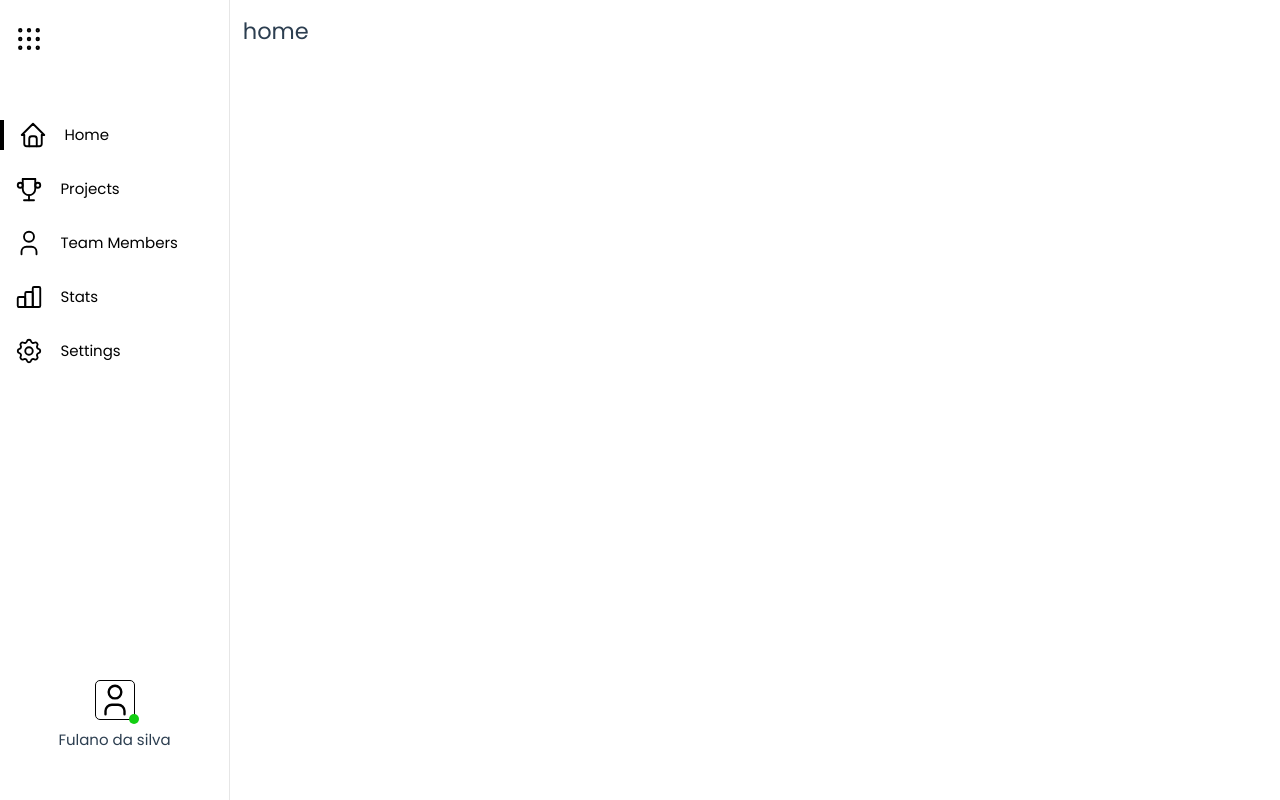
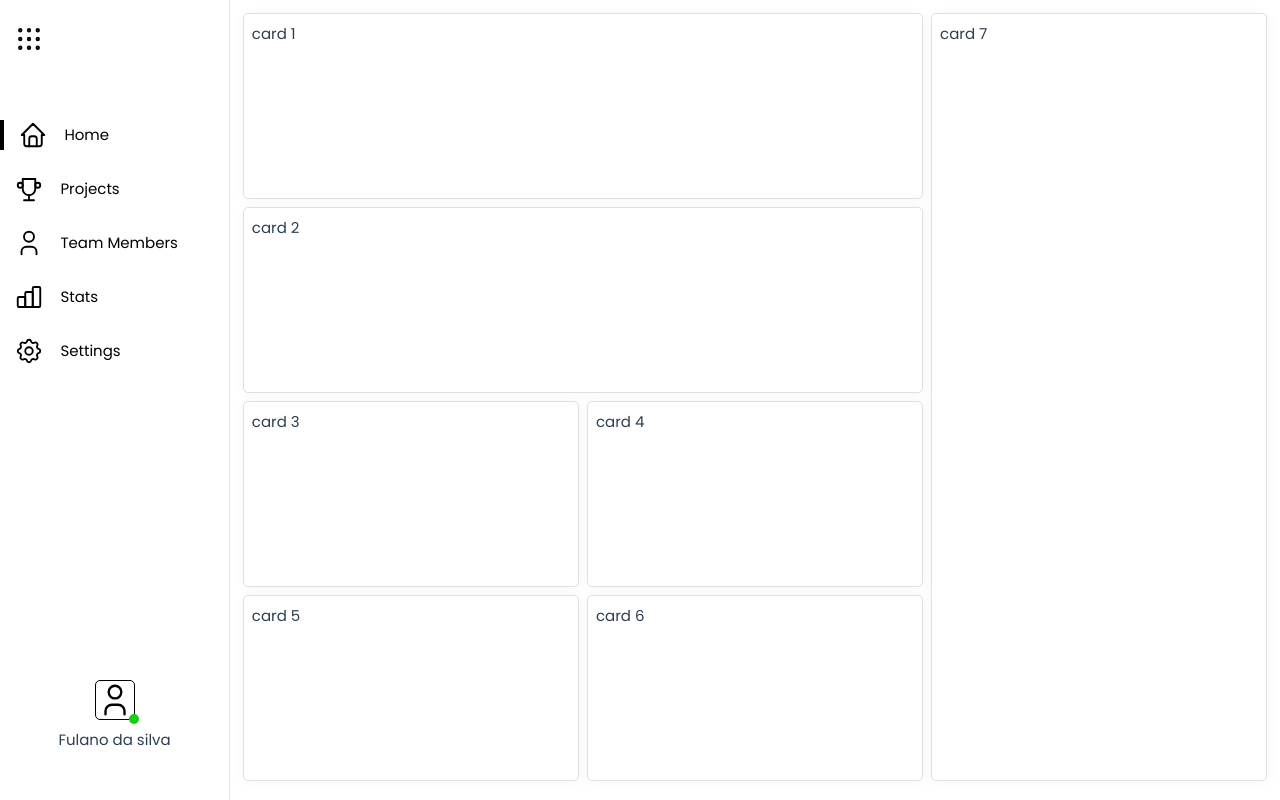
Before and after one commit to alalan55/DashBoard-vue3, a Vue app: page / in a window 1280 px wide. Built offline with nearby package versions, Linux system fonts and the light colour scheme.

Commit message:
Inicia a construção da página home

```diff
--- a/src/components/bosons/InternalLayout.vue
+++ b/src/components/bosons/InternalLayout.vue
@@ -18,7 +18,6 @@ export default {
 
 <style  scoped>
 .content {
-  /* border: 1px solid; */
   padding: 0.8rem;
   width: calc(100vw - 230px);
   min-height: 100vh;
--- /dev/null
+++ b/src/components/template/HomeTemplate.vue
@@ -0,0 +1,87 @@
+<template>
+  <div class="home-template">
+    <div class="card-1">
+        <span>card 1</span>
+    </div>
+    <div class="card-2">
+         <span>card 2</span>
+    </div>
+    <div class="card-3">
+         <span>card 3</span>
+    </div>
+    <div class="card-4">
+         <span>card 4</span>
+    </div>
+    <div class="card-5">
+         <span>card 5</span>
+    </div>
+    <div class="card-6">
+         <span>card 6</span>
+    </div>
+    <div class="card-7">
+         <span>card 7</span>
+    </div>
+  </div>
+</template>
+
+<script>
+export default {};
+</script>
+
+<style  scoped>
+.home-template {
+  min-height: 96vh;
+  display: grid;
+  gap: 0.5rem;
+  grid-template-columns: repeat(3, 1fr);
+  grid-template-rows: repeat(4, 1fr);
+  grid-template-areas:
+    "card-1 card-1 card-7"
+    "card-2 card-2 card-7"
+    "card-3 card-4 card-7"
+    "card-5 card-6 card-7";
+}
+.card-1 {
+  grid-area: card-1;
+}
+.card-2 {
+  grid-area: card-2;
+}
+.card-3 {
+  grid-area: card-3;
+}
+.card-4 {
+  grid-area: card-4;
+}
+.card-5 {
+  grid-area: card-5;
+}
+.card-6 {
+  grid-area: card-6;
+}
+.card-7 {
+  grid-area: card-7;
+}
+.home-template > div {
+  border: 1px solid rgb(223, 223, 223);
+  border-radius: 5px;
+  -webkit-box-shadow: 1px 1px 13px 1px rgba(0, 0, 0, 0.03);
+  box-shadow: 1px 1px 13px 1px rgba(0, 0, 0, 0.03);
+  padding: 0.5rem;
+}
+
+@media screen and (max-width: 800px) {
+  .home-template {
+    grid-template-columns: repeat(2, 1fr);
+    grid-template-rows: repeat(7, 1fr);
+    grid-template-areas:
+      "card-1 card-1"
+      "card-2 card-2"
+      "card-3 card-4"
+      "card-5 card-6 "
+      "card-7 card-7"
+      "card-7 card-7"
+      "card-7 card-7";
+  }
+}
+</style>
--- a/src/views/HomeView.vue
+++ b/src/views/HomeView.vue
@@ -1,10 +1,23 @@
-<script setup>
+<script >
 //import TheWelcome from '@/components/TheWelcome.vue'
+import HomeTemplate from '@/components/template/HomeTemplate.vue'
+export default{
+    components:{
+HomeTemplate
+    }
+}
 </script>
 
 <template>
-<h1>home</h1>
+<div class="home">
+
+<HomeTemplate/>
+</div>
 </template>
 
 <style scoped>
+.home{
+    /* border: 1px solid red; */
+    min-height: 96vh;
+}
 </style>
```
